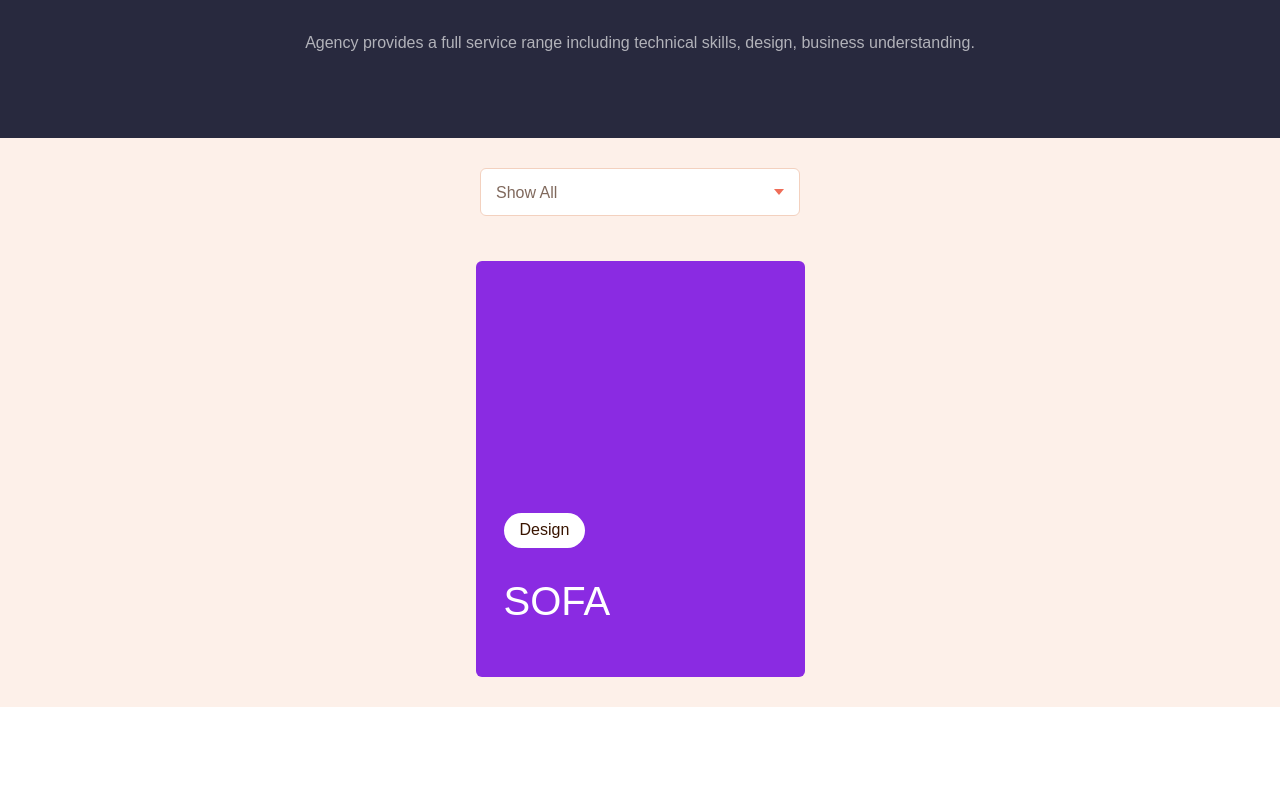
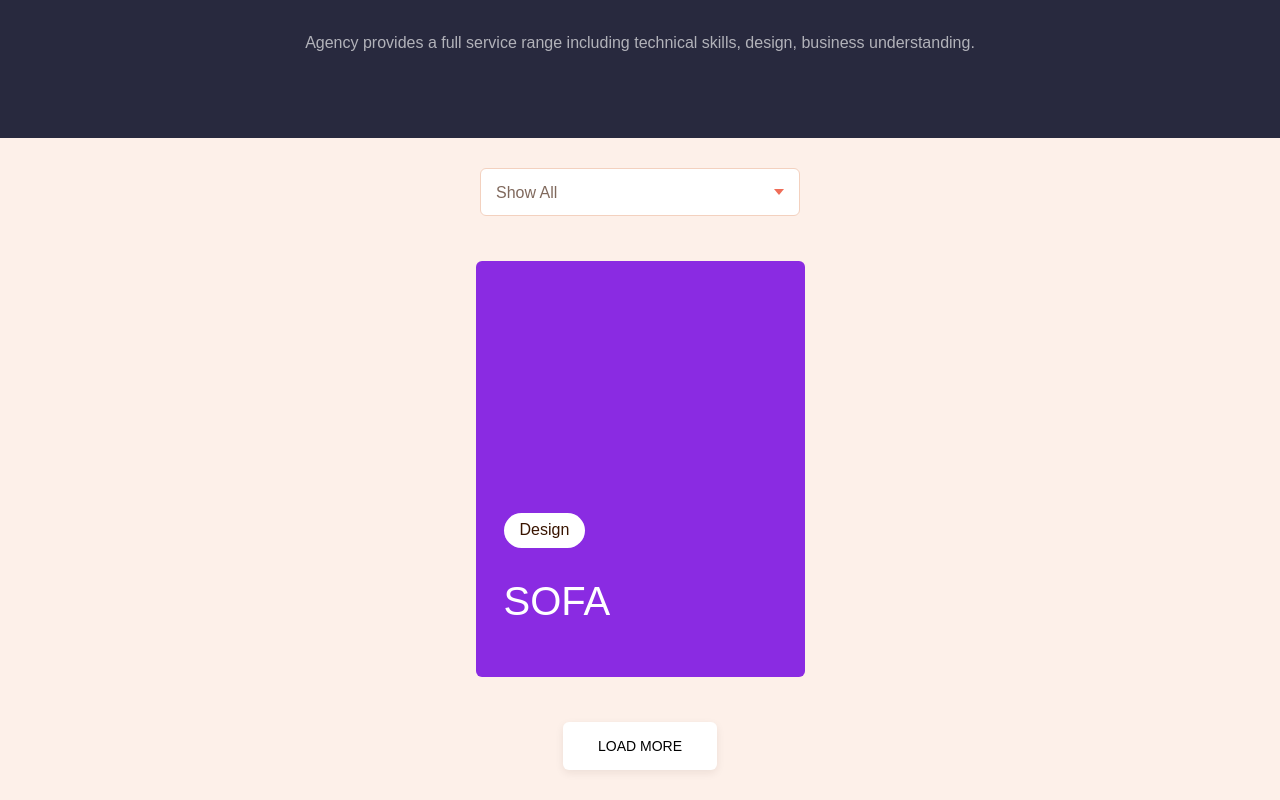
Before and after one commit to lipnitskaite/Agency-Portfolio, a React (Create React App) app: page / in a window 1280 px wide. Shown: the part 200-1000 px from the top of the page. Before the commit the page ends 907 px from the top, so only its background shows below. Built offline with nearby package versions, Linux system fonts and the light colour scheme.

Commit message:
feat: handle cards-loading button layout

```diff
--- /dev/null
+++ b/src/blocks/button/__type/_cards-loading/button__type_cards-loading.css
@@ -0,0 +1,12 @@
+.button__type_cards-loading {
+  padding: 15px 35px;
+  height: 48px;
+  background-color: white;
+  border: none;
+  box-shadow: 0px 3px 9px rgba(57, 20, 0, .08);
+  transition: background-color .4s;
+}
+
+.button__type_cards-loading:hover {
+  background-color: #F3D1BF;
+}
--- a/src/blocks/button/button.css
+++ b/src/blocks/button/button.css
@@ -0,0 +1,8 @@
+.button {
+  text-transform: uppercase;
+  font-size: 14px;
+  font-weight: 400;
+  box-sizing: border-box;
+  border-radius: 6px;
+  cursor: pointer;
+}
--- a/src/blocks/cards/cards.css
+++ b/src/blocks/cards/cards.css
@@ -1,4 +1,5 @@
 .cards {
   box-sizing: border-box;
   width: 329px;
+  margin-bottom: 15px;
 }
--- a/src/blocks/page/__card/page__card.css
+++ b/src/blocks/page/__card/page__card.css
@@ -0,0 +1,3 @@
+.page__card {
+  margin-bottom: 30px;
+}
--- a/src/components/Main.js
+++ b/src/components/Main.js
@@ -21,6 +21,7 @@ function Main() {
         <div className="cards">
           <Card />
         </div>
+        <button className='button button__type_cards-loading'>Load More</button>
       </section>
     </main>
   );
--- a/src/index.css
+++ b/src/index.css
@@ -3,6 +3,7 @@
 
 /* Page Block */
 @import url(./blocks/page/page.css);
+@import url(./blocks/page/__card/page__card.css);
 
 /* Logo Block */
 @import url(./blocks/logo/logo.css);
@@ -10,7 +11,9 @@
 @import url(./blocks/logo/__text/logo__text.css);
 
 /* Button Block */
+@import url(./blocks/button/button.css);
 @import url(./blocks/button/__type/_contact/button__type_contact.css);
+@import url(./blocks/button/__type/_cards-loading/button__type_cards-loading.css);
 
 /* Header Block */
 @import url(./blocks/header/header.css);
```
